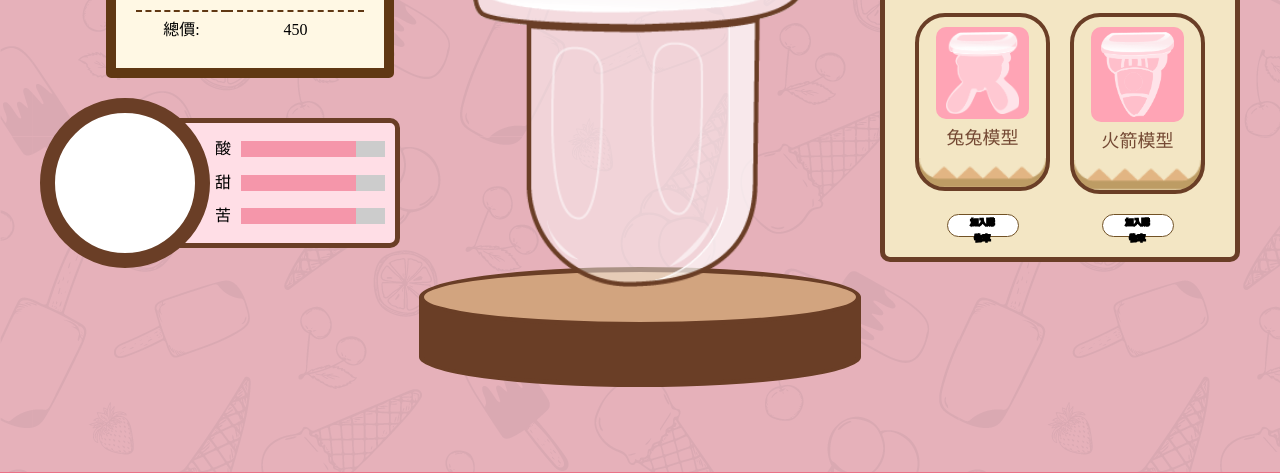
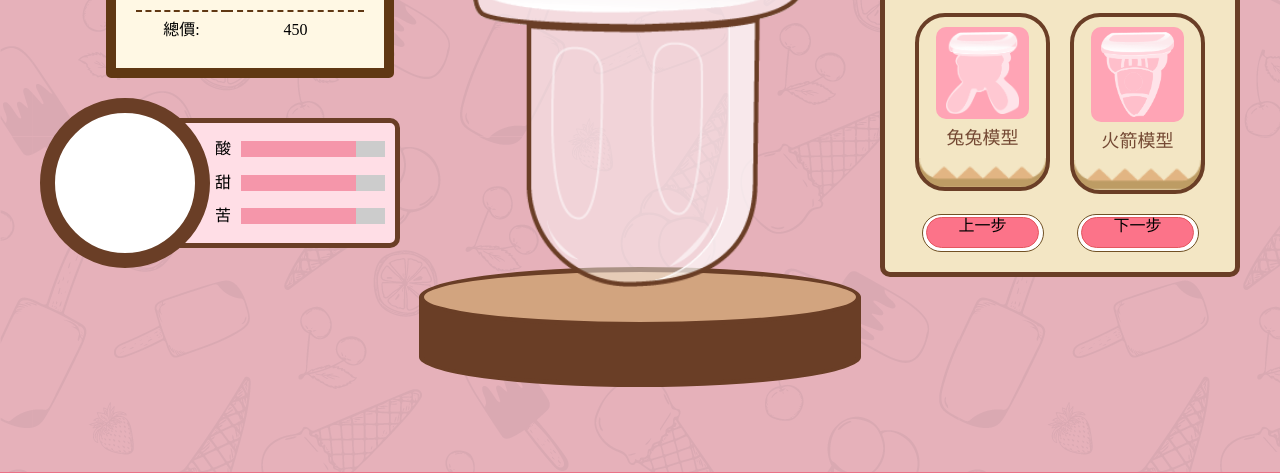
Before and after one commit to connectshark/Love-Fruit, a PHP site: page /custom.html in a window 1280 px wide. Shown: the part 431-904 px from the top of the page. Run offline with PHP 8.4, Linux system fonts and the light colour scheme; style sheets or scripts are compiled from the project's sources; some web fonts are replaced.

Commit message:
客製頁面按鈕修正

```diff
--- a/css/custom.css
+++ b/css/custom.css
@@ -473,7 +473,7 @@ img{
 .fruite-item img{
 	max-height: 80px;
 }
-@media screen and (min-width: 768px;) {
+@media screen and (min-width: 768px) {
 	.fruite-item img{
 		max-height: 47px;
 	}
--- /dev/null
+++ b/css/custombtn.css
@@ -0,0 +1,121 @@
+@charset "UTF-8";
+.aside-button-out-last {
+  display: block;
+  width: 120px;
+  height: 36px;
+  border-radius: 40px;
+  background-color: white;
+  border: 1.8px solid #715124;
+  display: -webkit-box;
+  display: -ms-flexbox;
+  display: flex;
+  -webkit-box-pack: center;
+      -ms-flex-pack: center;
+          justify-content: center;
+  cursor: pointer;
+}
+
+.aside-button-out-last > span {
+  display: block;
+  width: 111.6px;
+  height: 28.8px;
+  border-radius: 20px;
+  background-color: #fc7389;
+  border: 1.8px solid #e4575f;
+  text-align: center;
+  margin: auto;
+  cursor: pointer;
+}
+
+.aside-button-out-last > span:hover {
+  background-color: #ffabb1;
+  -webkit-transition-duration: .2s;
+          transition-duration: .2s;
+}
+
+.aside-button-out-last > span:active {
+  background-color: #db4d6d;
+  -webkit-transition-duration: .2s;
+          transition-duration: .2s;
+}
+
+.aside-button-out-last .aside-button-in-last {
+  color: #fff;
+  font-size: 8px;
+  position: relative;
+  z-index: 5;
+  text-align: center;
+  line-height: 16px;
+}
+
+.aside-button-out-last .aside-button-in-last:after {
+  z-index: -1;
+  content: "上一步";
+  position: absolute;
+  left: 0;
+  top: 0;
+  bottom: 0;
+  right: 0;
+  -webkit-text-stroke: 2px #000;
+}
+
+.aside-button-out-next {
+  display: block;
+  width: 120px;
+  height: 36px;
+  border-radius: 40px;
+  background-color: white;
+  border: 1.8px solid #715124;
+  display: -webkit-box;
+  display: -ms-flexbox;
+  display: flex;
+  -webkit-box-pack: center;
+      -ms-flex-pack: center;
+          justify-content: center;
+  cursor: pointer;
+}
+
+.aside-button-out-next > span {
+  display: block;
+  width: 111.6px;
+  height: 28.8px;
+  border-radius: 20px;
+  background-color: #fc7389;
+  border: 1.8px solid #e4575f;
+  text-align: center;
+  margin: auto;
+  cursor: pointer;
+}
+
+.aside-button-out-next > span:hover {
+  background-color: #ffabb1;
+  -webkit-transition-duration: .2s;
+          transition-duration: .2s;
+}
+
+.aside-button-out-next > span:active {
+  background-color: #db4d6d;
+  -webkit-transition-duration: .2s;
+          transition-duration: .2s;
+}
+
+.aside-button-out-next .aside-button-in-next {
+  color: #fff;
+  font-size: 8px;
+  position: relative;
+  z-index: 5;
+  text-align: center;
+  line-height: 16px;
+}
+
+.aside-button-out-next .aside-button-in-next:after {
+  z-index: -1;
+  content: "上一步";
+  position: absolute;
+  left: 0;
+  top: 0;
+  bottom: 0;
+  right: 0;
+  -webkit-text-stroke: 2px #000;
+}
+/*# sourceMappingURL=custombtn.css.map */
--- a/css/qa.css
+++ b/css/qa.css
@@ -33,7 +33,9 @@
   color: #fff;
   font-size: 18px;
   position: relative;
+  z-index: 5;
   text-align: center;
+  line-height: 36px;
 }
 
 .page-qa .qa .title-main .title:after {
@@ -335,7 +337,9 @@
     color: #fff;
     font-size: 40px;
     position: relative;
+    z-index: 5;
     text-align: center;
+    line-height: 80px;
   }
   .page-qa .qa .title-main .title:after {
     z-index: -1;
--- a/custom.html
+++ b/custom.html
@@ -12,6 +12,7 @@
 	<link rel="stylesheet" href="css/nav.css" />
 	<link rel="stylesheet" href="css/custom.css" />
 	<link rel="stylesheet" href="css/common.css">
+	<link rel="stylesheet" href="css/custombtn.css">
 </head>
 
 <body>
@@ -337,18 +338,14 @@
 
     		<div class="aside-button-group">
     				<div class="aside-button" id="last">
-    					<div class="btn-out">
-    						<div class="btn-in">
-    							<span class="btn-text">上一步</span>
-    						</div>
-    					</div>
+						<a class="aside-button-out-last">
+							<span class="aside-button-in">上一步</span>
+						 </a>
     				</div>
     				<div class="aside-button" id="next">
-    					<div class="btn-out">
-    						<div class="btn-in">
-    							<span class="btn-text">下一步</span>
-    						</div>
-    					</div>
+						<a class="aside-button-out-next">
+							<span class="aside-button-in">下一步</span>
+						 </a>
     				</div>
     		</div>
 		</div>
--- /dev/null
+++ b/sass/custombtn.scss
@@ -0,0 +1,7 @@
+@import "mixin/mixin";
+.aside-button-out-last{
+    @include btn-out(120px,aside-button-in-last,#fff,8px,2px,#000,上一步);
+}
+.aside-button-out-next{
+    @include btn-out(120px,aside-button-in-next,#fff,8px,2px,#000,上一步);
+}
```
Also changed, not shown: 2 other files.
